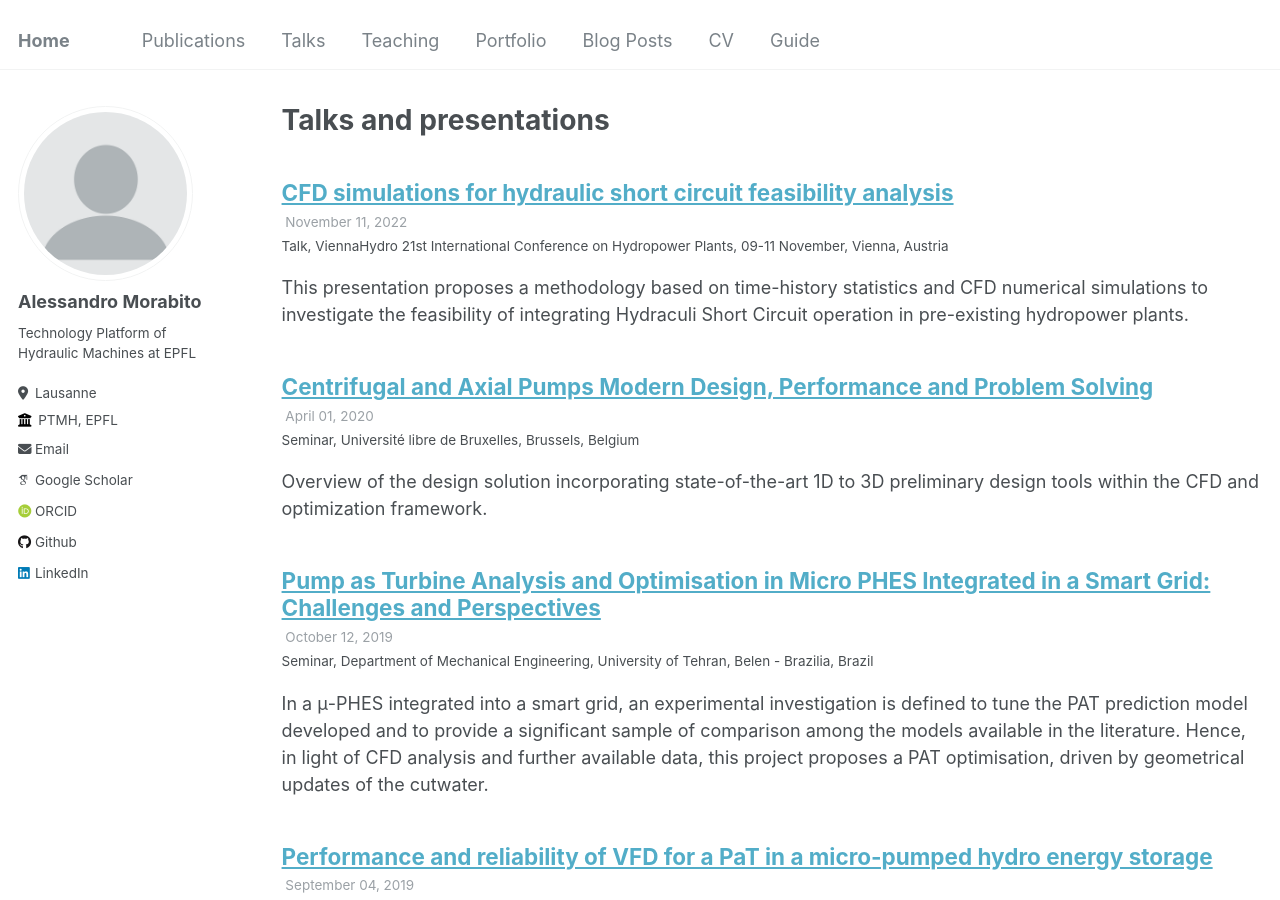
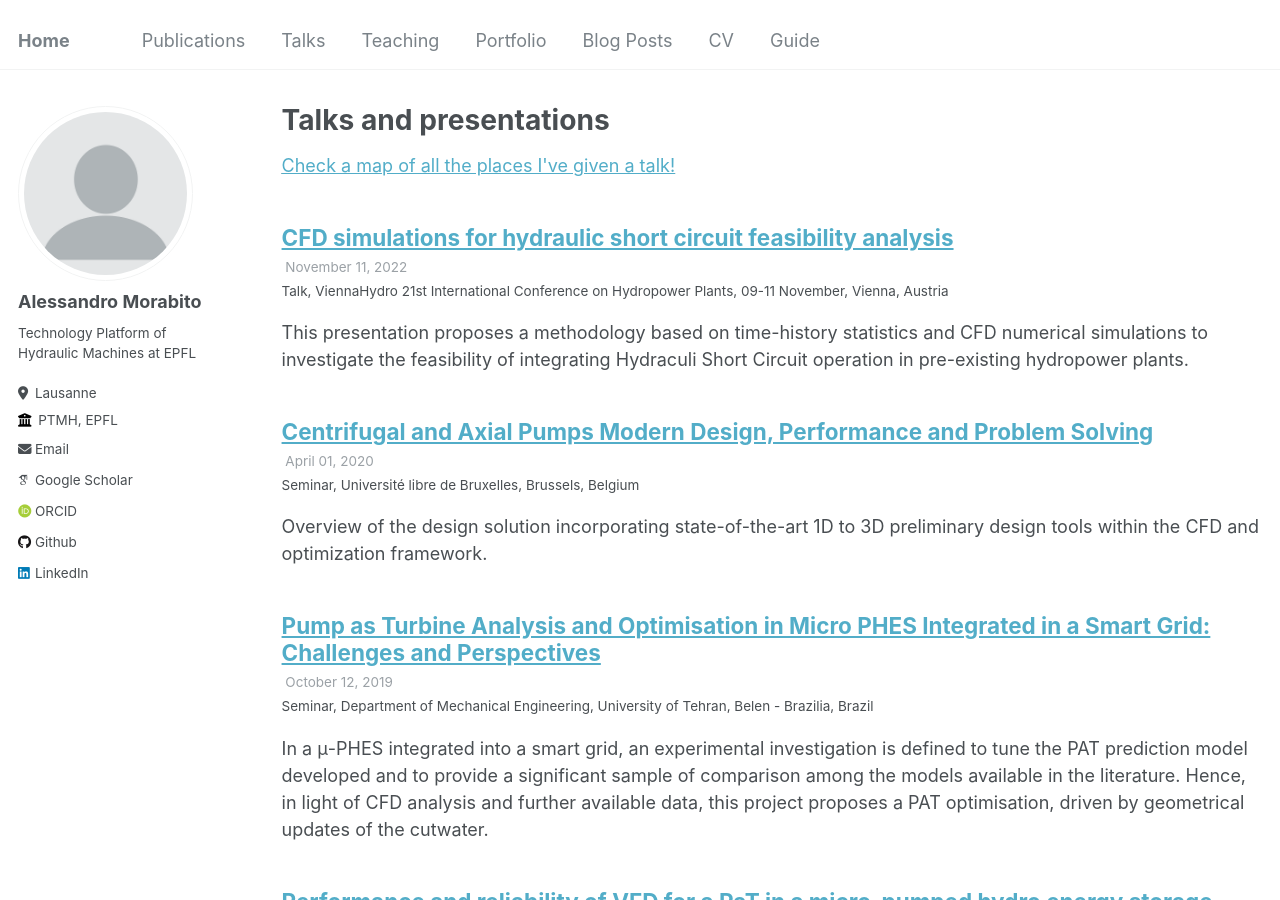
Before and after one commit to morabito-a/info, a Jekyll site: the page built from _pages/talks.html, in a window 1280 px wide and 900 px high. Built offline with Jekyll 4.4.1, drawn with Linux system fonts in a browser that asks for light colours; some web fonts are replaced.

Commit message:
Update talks.html for map

```diff
--- a/_pages/talks.html
+++ b/_pages/talks.html
@@ -5,11 +5,7 @@
 author_profile: true
 ---
 
-{% if site.talkmap_link == true %}
-
-<p style="text-decoration:underline;"><a href="/talkmap.html">See a map of all the places I've given a talk!</a></p>
-
-{% endif %}
+<p style="text-decoration:underline;"><a href="/talkmap.html">Check a map of all the places I've given a talk!</a></p>
 
 {% for post in site.talks reversed %}
   {% include archive-single-talk.html %}
```
